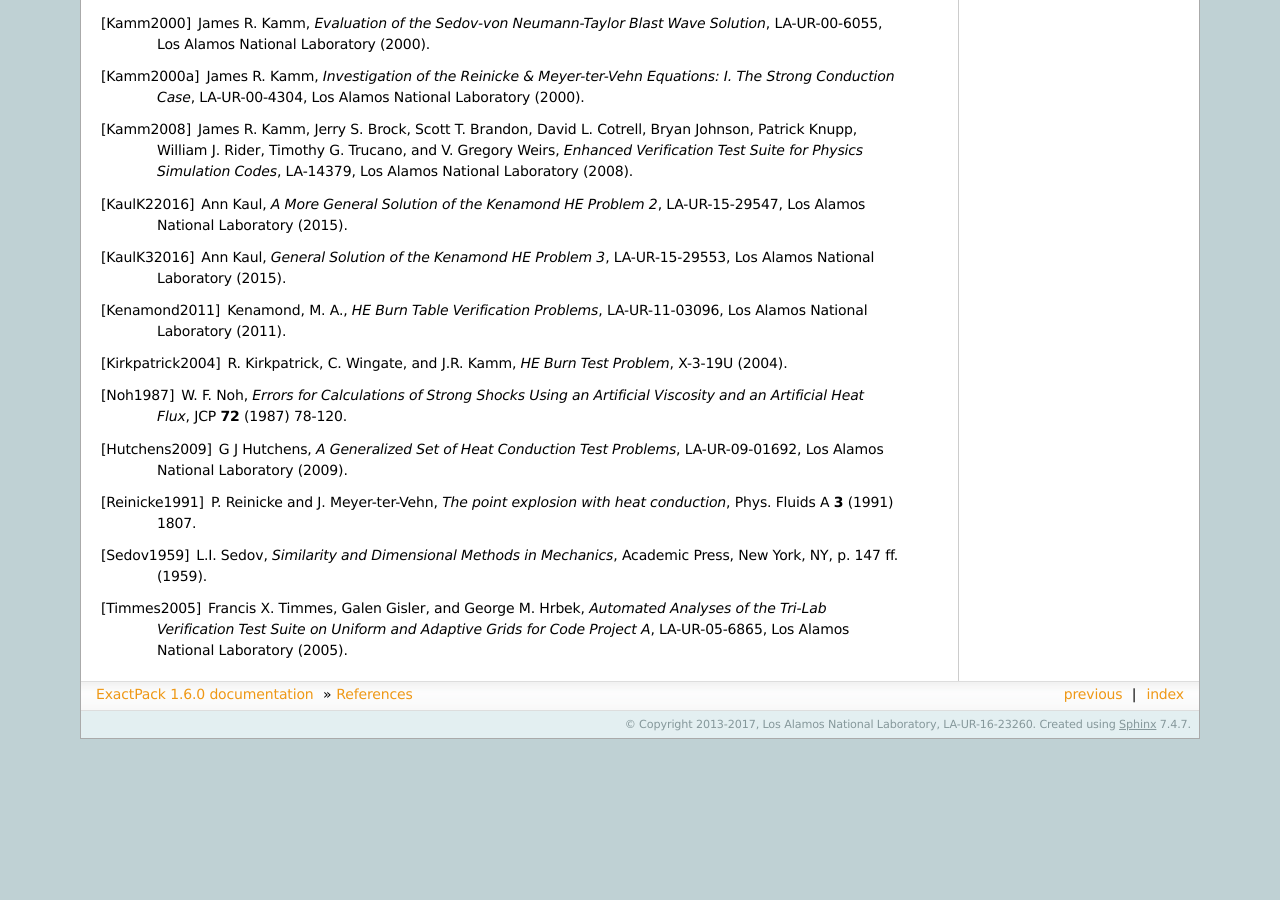
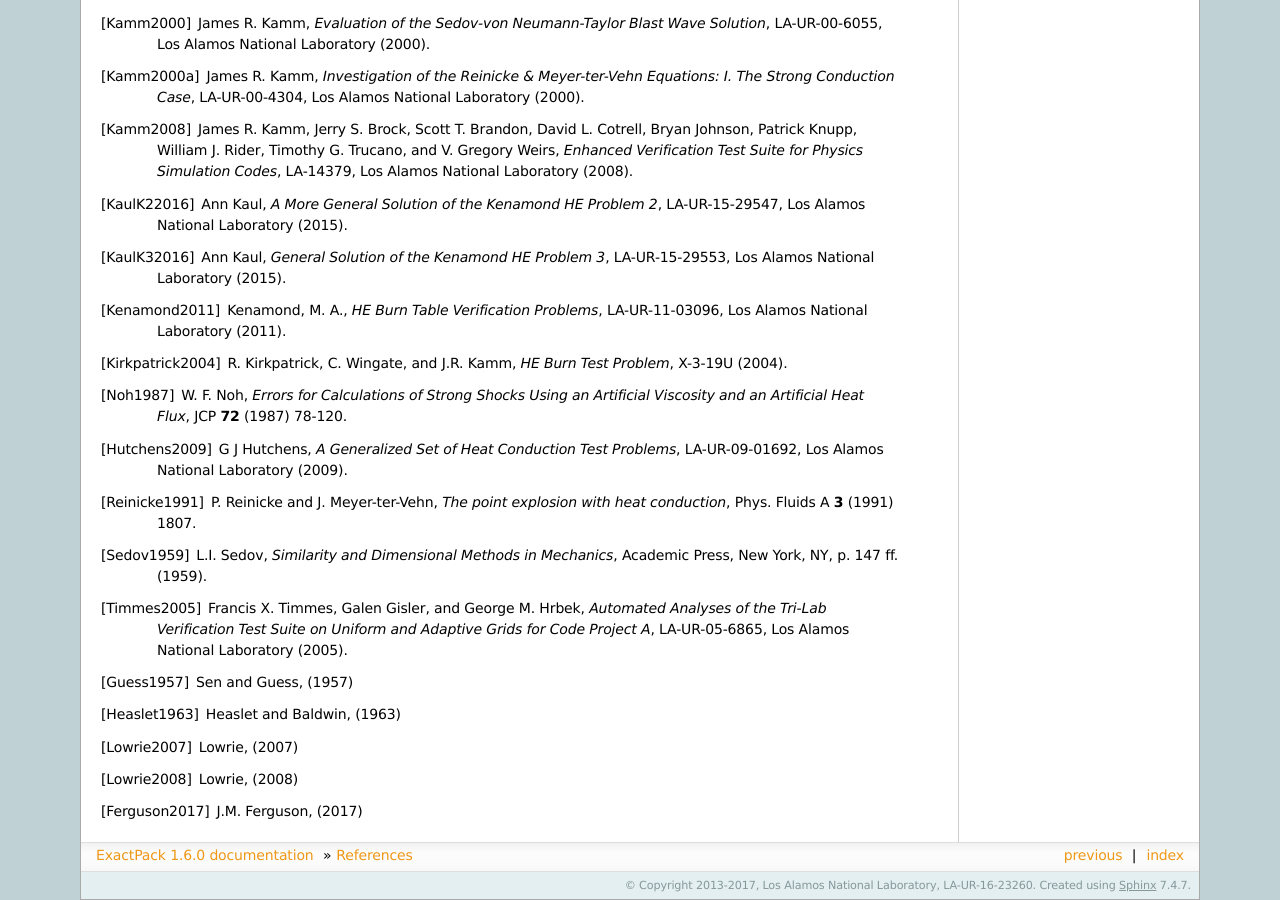
Before and after one commit to lanl/ExactPack, a Sphinx documentation site: the page built from doc/source/references.rst, in a window 1280 px wide and 900 px high, scrolled down 589 px. Built offline with Sphinx 7.4.7, drawn with Linux system fonts in a browser that asks for light colours; before the commit the page ends 1328 px from its top, so only the background shows below that.

Commit message:
Add dummy referneces for Radshocks papers

```diff
--- a/doc/source/references.rst
+++ b/doc/source/references.rst
@@ -123,3 +123,23 @@ References
    Francis X. Timmes, Galen Gisler, and George M. Hrbek,
    *Automated Analyses of the Tri-Lab Verification Test Suite on Uniform and Adaptive Grids for Code Project A*,
    LA-UR-05-6865, Los Alamos National Laboratory (2005).
+
+.. [Guess1957]
+   Sen and Guess,
+   (1957)
+
+.. [Heaslet1963]
+   Heaslet and Baldwin,
+   (1963)
+
+.. [Lowrie2007]
+   Lowrie,
+   (2007)
+
+.. [Lowrie2008]
+   Lowrie,
+   (2008)
+
+.. [Ferguson2017]
+   J.M. Ferguson,
+   (2017)
```
